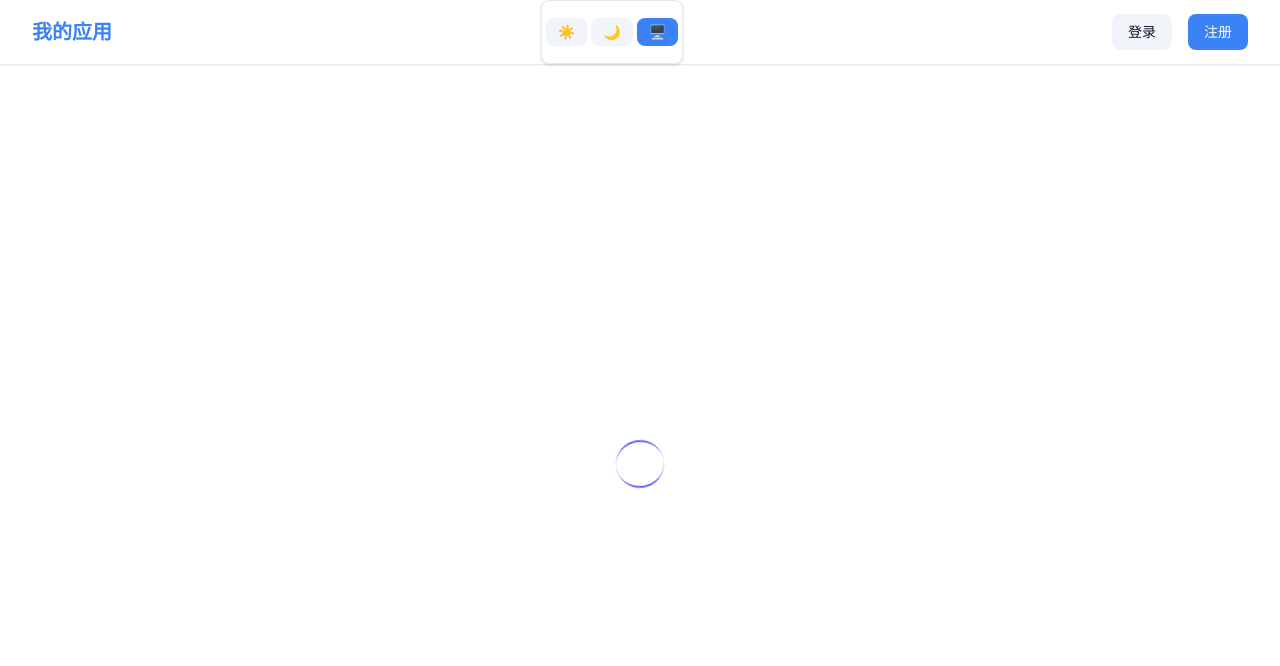
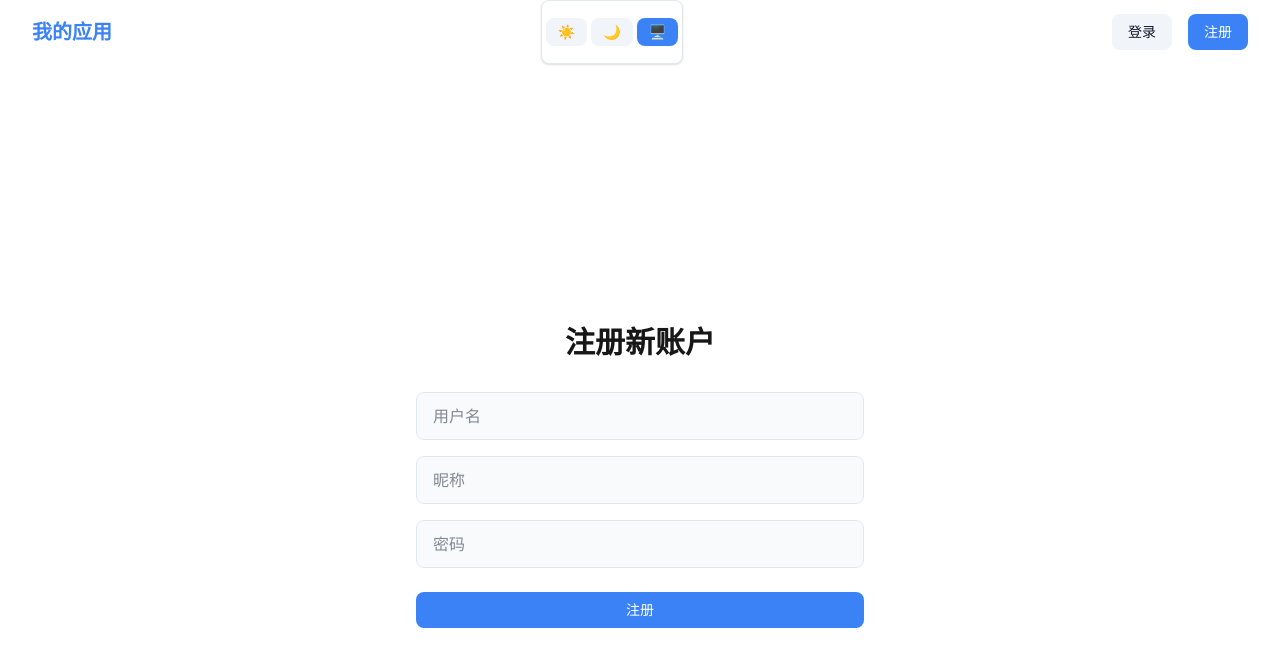
Before and after one commit to itMrBoy/cf_r2_operator, a Next.js app: page /register in a window 1280 px wide. Before the commit this address had no page. Shown: the top 666 px of the page. Built offline with nearby package versions, Linux system fonts and the light colour scheme.

Commit message:
添加用户认证功能，包括登录和注册页面，集成 API 请求以处理用户身份验证，增强项目的用户管理能力。同时更新 R2DemoContent 组件，优化文件上传和下载的反馈信息。

```diff
--- /dev/null
+++ b/src/app/apiFunc/authApi.ts
@@ -0,0 +1,15 @@
+import { apiRequest } from '@/utils/api';
+
+export const api = {
+  login: (username: string, password: string) =>
+    apiRequest(`/auth/login`, {
+      method: 'POST',
+      body: JSON.stringify({ username, password }),
+    }),
+
+  register: (username: string, password: string, name: string) =>
+    apiRequest(`/auth/register`, {
+      method: 'POST',
+      body: JSON.stringify({ username, password, name }),
+    })
+};
--- a/src/app/apiFunc/r2-client.ts
+++ b/src/app/apiFunc/r2-client.ts
@@ -1,3 +1,5 @@
+import { apiRequest } from '@/utils/api';
+
 /**
  * R2 客户端工具 - 用于前端调用API路由
  * 解决了直接调用AWS SDK的跨域问题
@@ -27,12 +29,12 @@ export async function uploadFileToR2(
     }
 
     try {
-        const response = await fetch('/api/r2/upload', {
+        const response = await apiRequest('/r2/upload', {
             method: 'POST',
             body: formData,
         });
 
-        return await response.json();
+        return response.data as R2Response;
     } catch (error) {
         return {
             success: false,
@@ -55,12 +57,12 @@ export async function uploadTextToR2(
     formData.append('textContent', textContent);
 
     try {
-        const response = await fetch('/api/r2/upload', {
+        const response = await apiRequest('/r2/upload', {
             method: 'POST',
             body: formData,
         });
 
-        return await response.json();
+        return response.data as R2Response;
     } catch (error) {
         return {
             success: false,
@@ -83,12 +85,12 @@ export async function uploadJsonToR2(
     formData.append('jsonData', JSON.stringify(jsonData));
 
     try {
-        const response = await fetch('/api/r2/upload', {
+        const response = await apiRequest('/r2/upload', {
             method: 'POST',
             body: formData,
         });
 
-        return await response.json();
+        return response.data as R2Response;
     } catch (error) {
         return {
             success: false,
@@ -111,7 +113,15 @@ export async function downloadFileFromR2(
         download: download.toString()
     });
 
-    return fetch(`/api/r2/download?${params}`);
+    try {
+        const response = await apiRequest(`/r2/download?${params}`);
+        if (!response.success) {
+            throw new Error(response.message || '下载失败');
+        }
+        return response.data as Response;
+    } catch (error) {
+        throw new Error(`下载文件失败: ${error instanceof Error ? error.message : '未知错误'}`);
+    }
 }
 
 /**
@@ -119,8 +129,8 @@ export async function downloadFileFromR2(
  */
 export async function getR2Buckets(): Promise<R2Response> {
     try {
-        const response = await fetch('/api/r2/list');
-        return await response.json();
+        const response = await apiRequest('/r2/list');
+        return response.data as R2Response;
     } catch (error) {
         return {
             success: false,
@@ -135,8 +145,8 @@ export async function getR2Buckets(): Promise<R2Response> {
 export async function getR2Objects(bucketName: string): Promise<R2Response> {
     try {
         const params = new URLSearchParams({ bucket: bucketName });
-        const response = await fetch(`/api/r2/list?${params}`);
-        return await response.json();
+        const response = await apiRequest(`/r2/list?${params}`);
+        return response.data as R2Response;
     } catch (error) {
         return {
             success: false,
--- /dev/null
+++ b/src/app/login/page.tsx
@@ -0,0 +1,106 @@
+'use client';
+
+import { useState } from 'react';
+import { useRouter } from 'next/navigation';
+import { api } from '@/app/apiFunc/authApi';
+import { setToken } from '@/utils/useToken';
+
+interface LoginResponse {
+  token: string;
+  user: {
+    id: number;
+    username: string;
+  };
+}
+
+export default function LoginPage() {
+  const router = useRouter();
+  const [formData, setFormData] = useState({
+    username: '',
+    password: '',
+  });
+  const [error, setError] = useState('');
+
+  const handleSubmit = async (e: React.FormEvent) => {
+    e.preventDefault();
+    setError('');
+
+    const response = await api.login(formData.username, formData.password);
+
+    if (!response.success) {
+      setError(response.message || '登录失败');
+      return;
+    }
+
+    const data = response.data as LoginResponse;
+
+    // 使用新的setToken方法存储token
+    setToken(data.token);
+
+    // 跳转到首页
+    router.push('/');
+  };
+
+  return (
+    <div style={{ minHeight: '100vh', background: 'var(--background)', color: 'var(--foreground)' }} className="flex items-center justify-center py-12 px-4 sm:px-6 lg:px-8">
+      <div className="max-w-md w-full space-y-8">
+        <div>
+          <h2 className="mt-6 text-center text-3xl font-extrabold" style={{ color: 'var(--foreground)' }}>
+            登录账户
+          </h2>
+        </div>
+        <form className="mt-8 space-y-6" onSubmit={handleSubmit}>
+          <div className="flex flex-col gap-4">
+            <div>
+              <label htmlFor="username" className="sr-only">
+                用户名
+              </label>
+              <input
+                id="username"
+                name="username"
+                type="text"
+                required
+                className="theme-input w-full h-12 rounded-xl px-4 text-base transition-all focus:ring-2 focus:ring-primary focus:border-primary"
+                placeholder="用户名"
+                value={formData.username}
+                onChange={(e) =>
+                  setFormData({ ...formData, username: e.target.value })
+                }
+              />
+            </div>
+            <div>
+              <label htmlFor="password" className="sr-only">
+                密码
+              </label>
+              <input
+                id="password"
+                name="password"
+                type="password"
+                required
+                className="theme-input w-full h-12 rounded-xl px-4 text-base transition-all focus:ring-2 focus:ring-primary focus:border-primary"
+                placeholder="密码"
+                value={formData.password}
+                onChange={(e) =>
+                  setFormData({ ...formData, password: e.target.value })
+                }
+              />
+            </div>
+          </div>
+
+          {error && (
+            <div className="text-red-500 text-sm text-center">{error}</div>
+          )}
+
+          <div>
+            <button
+              type="submit"
+              className="group relative w-full flex justify-center py-2 px-4 theme-button-primary text-sm font-medium rounded-xl"
+            >
+              登录
+            </button>
+          </div>
+        </form>
+      </div>
+    </div>
+  );
+}
--- a/src/app/page.tsx
+++ b/src/app/page.tsx
@@ -11,7 +11,8 @@ import {
     getFilePreviewUrl,
     downloadFileFromR2
 } from '@/app/apiFunc/r2-client';
-import { ThemeToggle } from '@/components/theme-toggle';
+import { downloadFileFromObjectKey } from '@/utils';
+import ProtectedRoute from '@/components/ProtectedRoute';
 
 function R2DemoContent() {
     const { message } = App.useApp();
@@ -58,7 +59,11 @@ function R2DemoContent() {
         try {
             const response = await uploadFileToR2(bucketName, objectKey, selectedFile);
             hide();
-            message.success('文件上传成功！');
+            if (response.success) {
+                message.success(response.message || '文件上传成功！');
+            } else {
+                message.error(response.message || '文件上传失败！');
+            }
             setResult(JSON.stringify(response, null, 2));
         } catch (error) {
             hide();
@@ -80,7 +85,11 @@ function R2DemoContent() {
         try {
             const response = await uploadTextToR2(bucketName, objectKey, textContent);
             hide();
-            message.success('文本上传成功！');
+            if (response.success) {
+                message.success(response.message || '文本上传成功！');
+            } else {
+                message.error(response.message || '文本上传失败！');
+            }
             setResult(JSON.stringify(response, null, 2));
         } catch (error) {
             hide();
@@ -103,7 +112,11 @@ function R2DemoContent() {
             const jsonData = JSON.parse(jsonContent);
             const response = await uploadJsonToR2(bucketName, objectKey, jsonData);
             hide();
-            message.success('JSON上传成功！');
+            if (response.success) {
+                message.success(response.message || 'JSON上传成功！');
+            } else {
+                message.error(response.message || 'JSON上传失败！');
+            }
             setResult(JSON.stringify(response, null, 2));
         } catch (error) {
             hide();
@@ -120,7 +133,11 @@ function R2DemoContent() {
         try {
             const response = await getR2Buckets();
             hide();
-            message.success('获取存储桶列表成功！');
+            if (response.success) {
+                message.success(response.message || '获取存储桶列表成功！');
+            } else {
+                message.error(response.message || '获取存储桶列表失败！');
+            }
             setResult(JSON.stringify(response, null, 2));
         } catch (error) {
             hide();
@@ -142,7 +159,11 @@ function R2DemoContent() {
         try {
             const response = await getR2Objects(bucketName);
             hide();
-            message.success('获取对象列表成功！');
+            if (response.success) {
+                message.success(response.message || '获取对象列表成功！');
+            } else {
+                message.error(response.message || '获取对象列表失败！');
+            }
             setResult(JSON.stringify(response, null, 2));
         } catch (error) {
             hide();
@@ -166,13 +187,7 @@ function R2DemoContent() {
             if (response.ok) {
                 const blob = await response.blob();
                 const url = window.URL.createObjectURL(blob);
-                const a = document.createElement('a');
-                a.href = url;
-                a.download = objectKey.split('/').pop() || 'download';
-                document.body.appendChild(a);
-                a.click();
-                window.URL.revokeObjectURL(url);
-                document.body.removeChild(a);
+                downloadFileFromObjectKey(url, objectKey);
                 hide();
                 message.success(`下载 ${objectKey} 成功！`);
                 setResult(`下载 ${objectKey} 成功`);
@@ -198,7 +213,6 @@ function R2DemoContent() {
                     <h1 className="text-3xl font-bold" style={{ color: 'var(--foreground)' }}>
                         R2 存储演示
                     </h1>
-                    <ThemeToggle />
                 </div>
 
                 <div className="space-y-6">
@@ -354,5 +368,9 @@ function R2DemoContent() {
 }
 
 export default function R2DemoPage() {
-    return <R2DemoContent />;
+    return (
+        <ProtectedRoute>
+            <R2DemoContent />
+        </ProtectedRoute>
+    );
 }
--- /dev/null
+++ b/src/app/register/page.tsx
@@ -0,0 +1,114 @@
+'use client';
+
+import { useState } from 'react';
+import { useRouter } from 'next/navigation';
+import { api } from '@/app/apiFunc/authApi';
+
+export default function RegisterPage() {
+  const router = useRouter();
+  const [formData, setFormData] = useState({
+    username: '',
+    password: '',
+    name: '',
+  });
+  const [error, setError] = useState('');
+
+  const handleSubmit = async (e: React.FormEvent) => {
+    e.preventDefault();
+    setError('');
+
+    const response = await api.register(
+      formData.username,
+      formData.password,
+      formData.name
+    );
+
+    if (!response.success) {
+      setError(response.message || '注册失败');
+      return;
+    }
+
+    // 注册成功后跳转到登录页
+    router.push('/login');
+  };
+
+  return (
+    <div style={{ minHeight: '100vh', background: 'var(--background)', color: 'var(--foreground)' }} className="flex items-center justify-center py-12 px-4 sm:px-6 lg:px-8">
+      <div className="max-w-md w-full space-y-8">
+        <div>
+          <h2 className="mt-6 text-center text-3xl font-extrabold" style={{ color: 'var(--foreground)' }}>
+            注册新账户
+          </h2>
+        </div>
+        <form className="mt-8 space-y-6" onSubmit={handleSubmit}>
+          <div className="flex flex-col gap-4">
+            <div>
+              <label htmlFor="username" className="sr-only">
+                用户名
+              </label>
+              <input
+                id="username"
+                name="username"
+                type="text"
+                required
+                className="theme-input w-full h-12 rounded-xl px-4 text-base transition-all focus:ring-2 focus:ring-primary focus:border-primary"
+                placeholder="用户名"
+                value={formData.username}
+                onChange={(e) =>
+                  setFormData({ ...formData, username: e.target.value })
+                }
+              />
+            </div>
+            <div>
+              <label htmlFor="name" className="sr-only">
+                昵称
+              </label>
+              <input
+                id="name"
+                name="name"
+                type="text"
+                required
+                className="theme-input w-full h-12 rounded-xl px-4 text-base transition-all focus:ring-2 focus:ring-primary focus:border-primary"
+                placeholder="昵称"
+                value={formData.name}
+                onChange={(e) =>
+                  setFormData({ ...formData, name: e.target.value })
+                }
+              />
+            </div>
+            <div>
+              <label htmlFor="password" className="sr-only">
+                密码
+              </label>
+              <input
+                id="password"
+                name="password"
+                type="password"
+                required
+                className="theme-input w-full h-12 rounded-xl px-4 text-base transition-all focus:ring-2 focus:ring-primary focus:border-primary"
+                placeholder="密码"
+                value={formData.password}
+                onChange={(e) =>
+                  setFormData({ ...formData, password: e.target.value })
+                }
+              />
+            </div>
+          </div>
+
+          {error && (
+            <div className="text-red-500 text-sm text-center">{error}</div>
+          )}
+
+          <div>
+            <button
+              type="submit"
+              className="group relative w-full flex justify-center py-2 px-4 theme-button-primary text-sm font-medium rounded-xl"
+            >
+              注册
+            </button>
+          </div>
+        </form>
+      </div>
+    </div>
+  );
+}
```
